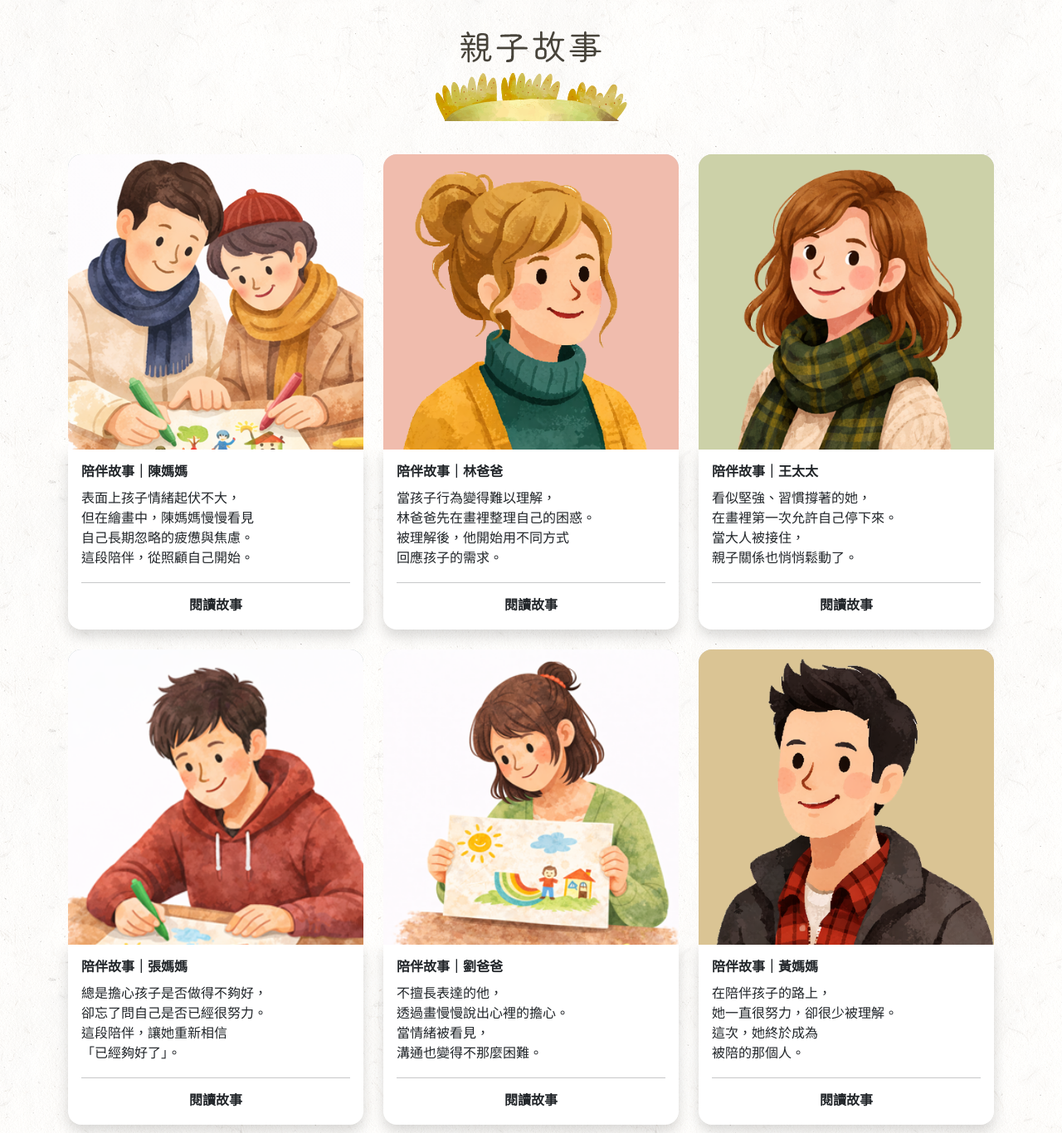
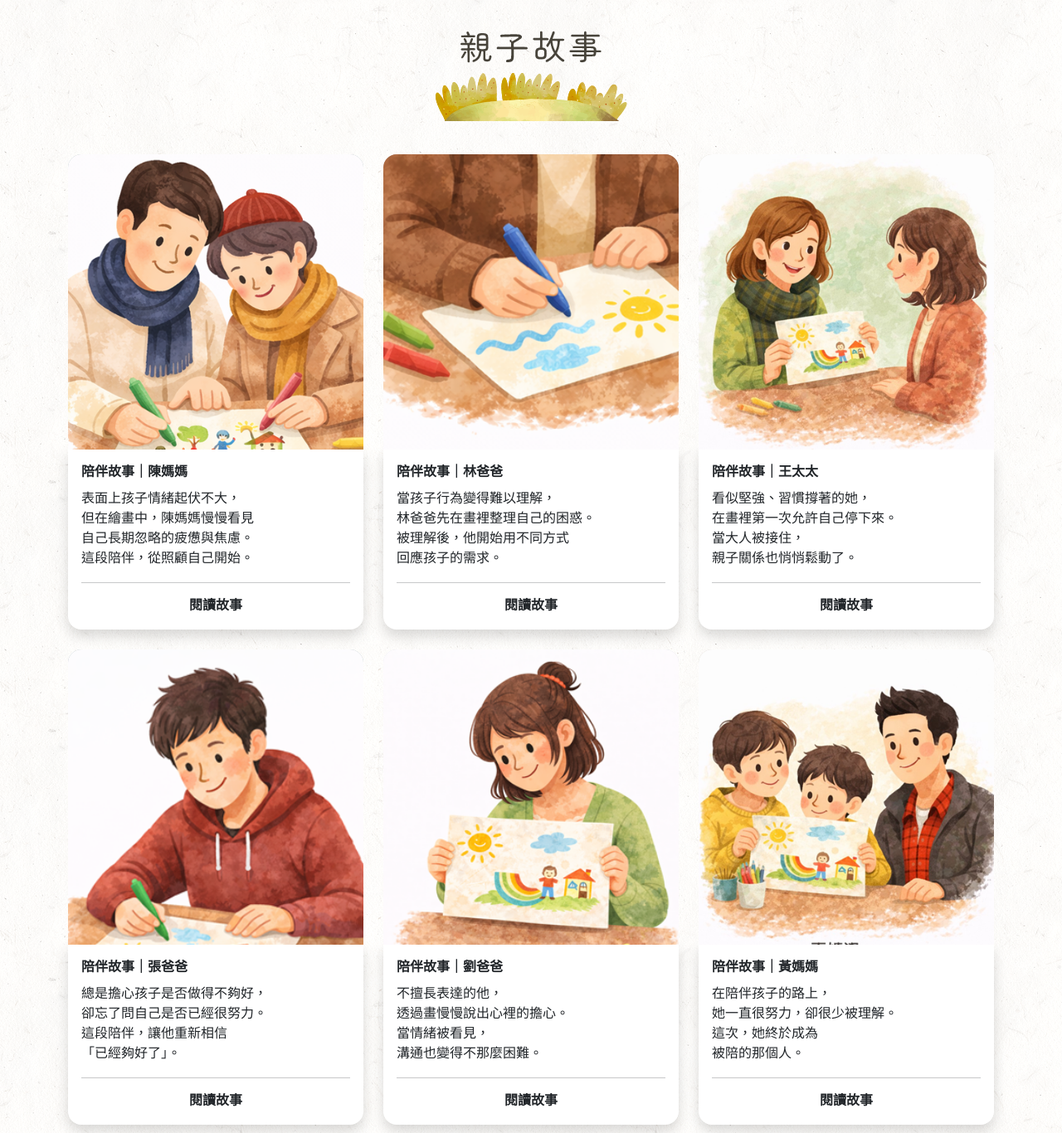
Before and after one commit to aitong0113/WithYou, a website: page story.html in a window 1280 px wide. Shown: the part 94-1460 px from the top of the page at 83% size. Drawn offline with nearby package versions, Linux system fonts and the light colour scheme.

Commit message:
微調圖片

```diff
--- a/story.html
+++ b/story.html
@@ -34,7 +34,7 @@
                     <a class="nav-link " href="./service.html">繪畫陪伴流程</a>
                 </li>
                 <li class="nav-item ms-3">
-                    <a class="nav-link" href="./Companions.html">繪畫陪伴師</a>
+                    <a class="nav-link" href="./companions.html">繪畫陪伴師</a>
                 </li>
                 <li class="nav-item ms-3">
                     <a class="nav-link active" href="./story.html">親子故事</a>
@@ -84,7 +84,7 @@
                     <div class="card rounded-4 border-0 h-100 position-relative">
                         <div>
                             <img class="card-img-top img-fluid rounded-top-4 position-absolute opacity-1 img-hover"
-                                src="./images/04.png" alt="陪伴故事" />
+                                src="./images/dog05.png" alt="陪伴故事" />
                             <img class="card-img-top img-fluid rounded-top-4" src="./images/dog01-hover.png"
                                 alt="陪伴故事" />
                         </div>
@@ -109,7 +109,7 @@
                     <div class="card rounded-4 border-0 h-100 position-relative">
                         <div>
                             <img class="card-img-top img-fluid rounded-top-4 position-absolute opacity-1 img-hover"
-                                src="./images/08.png" alt="陪伴故事" />
+                                src="./images/dog08.png" alt="陪伴故事" />
                             <img class="card-img-top img-fluid rounded-top-4" src="./images/dog01-hover-2.png"
                                 alt="陪伴故事" />
                         </div>
@@ -140,11 +140,11 @@
                         </div>
 
                         <div class="card-body rounded-bottom-4 shadow">
-                            <p class="card-title text-start fw-bold">陪伴故事｜張媽媽</p>
+                            <p class="card-title text-start fw-bold">陪伴故事｜張爸爸</p>
                             <p class="card-text text-start">
                                 總是擔心孩子是否做得不夠好，<br>
                                 卻忘了問自己是否已經很努力。<br>
-                                這段陪伴，讓她重新相信<br>
+                                這段陪伴，讓他重新相信<br>
                                 「已經夠好了」。
                             </p>
                             <hr>
@@ -184,7 +184,7 @@
                     <div class="card rounded-4 border-0 h-100 position-relative">
                         <div>
                             <img class="card-img-top img-fluid rounded-top-4 position-absolute opacity-1 img-hover"
-                                src="./images/05.png" alt="陪伴故事" />
+                                src="./images/dog09.png" alt="陪伴故事" />
                             <img class="card-img-top img-fluid rounded-top-4" src="./images/dog01-hover-2.png"
                                 alt="陪伴故事" />
                         </div>
```
Also changed, not shown: Companions.html (+1 -1 lines), Layout.html (+1 -1 lines), index.html (+1 -1 lines), service.html (+1 -1 lines), story_detail.html (+1 -1 lines), withYou.html (+1 -1 lines), images/dog08.png (added), images/dog08@2x.png (added), images/dog09.png (added), images/dog09@2x.png (added), 2 other files.
